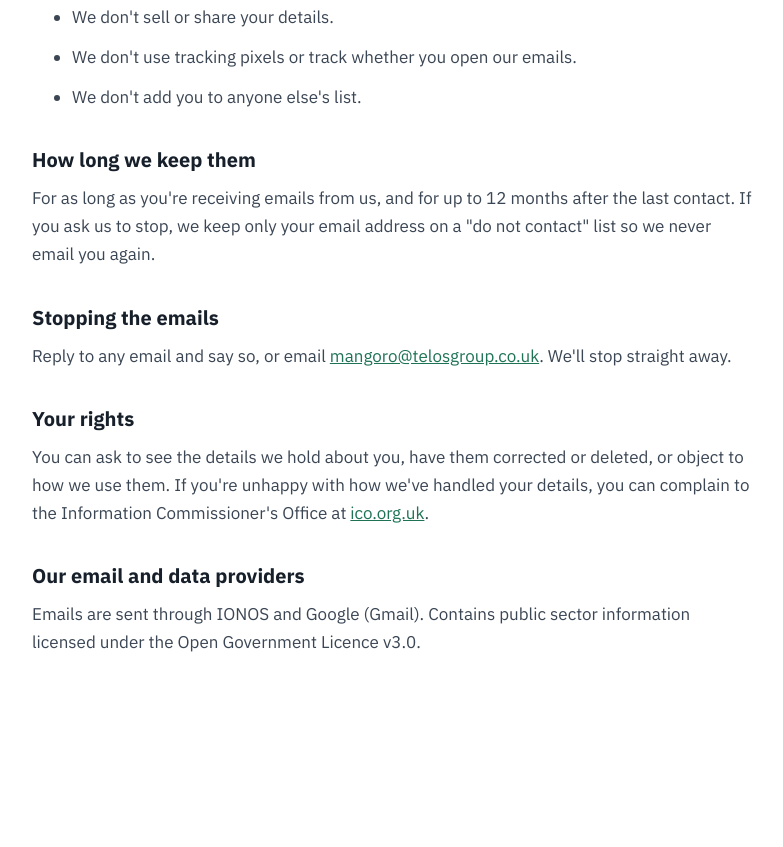
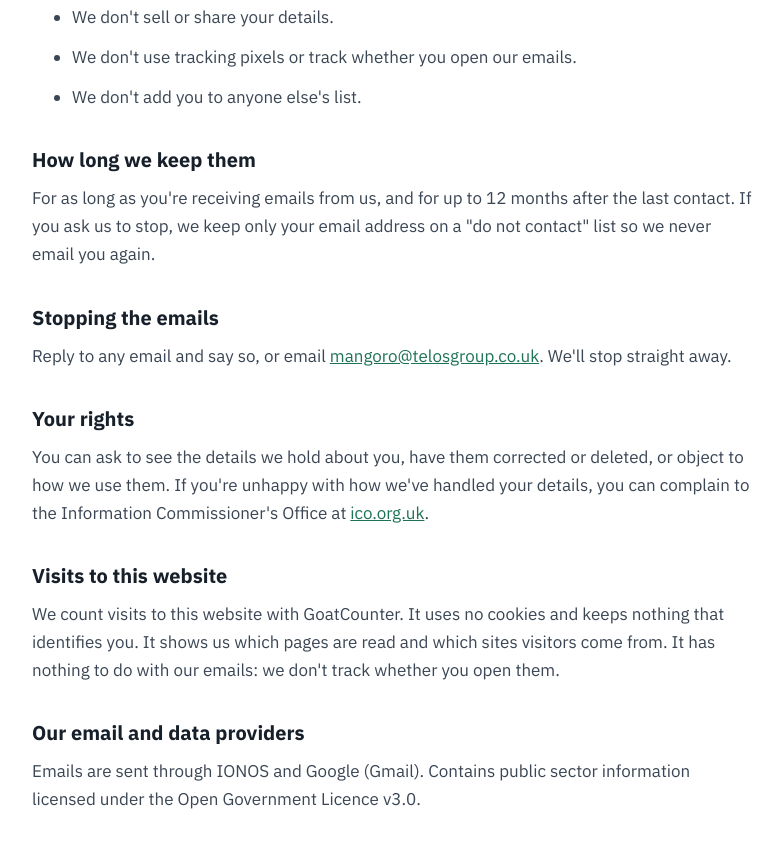
Before and after one commit to marcusmangoro-rgb/telosgroup-site, a plain HTML site: page privacy.html in a window 1280 px wide. Shown: the part 878-1725 px from the top of the page, without its empty margins (248-1031 px from the left). Before the commit the page ends 1602 px from the top, so only its background shows below. Drawn offline with Linux system fonts and the light colour scheme.

Commit message:
Site: cookie-free visit counter (GoatCounter) on the three live pages; privacy page says so
Co-Authored-By: Claude Fable 5.2 <noreply@anthropic.com>

```diff
--- a/privacy.html
+++ b/privacy.html
@@ -79,8 +79,12 @@
   <h2>Your rights</h2>
   <p>You can ask to see the details we hold about you, have them corrected or deleted, or object to how we use them. If you're unhappy with how we've handled your details, you can complain to the Information Commissioner's Office at <a href="https://ico.org.uk/make-a-complaint/">ico.org.uk</a>.</p>
 
+  <h2>Visits to this website</h2>
+  <p>We count visits to this website with GoatCounter. It uses no cookies and keeps nothing that identifies you. It shows us which pages are read and which sites visitors come from. It has nothing to do with our emails: we don't track whether you open them.</p>
+
   <h2>Our email and data providers</h2>
   <p>Emails are sent through IONOS and Google (Gmail). Contains public sector information licensed under the Open Government Licence v3.0.</p>
 </div>
+<script data-goatcounter="https://telosgroup.goatcounter.com/count" async src="https://gc.zgo.at/count.js"></script>
 </body>
 </html>
```
Also changed, not shown: faq.html (+1 -0 lines), index.html (+1 -0 lines).
